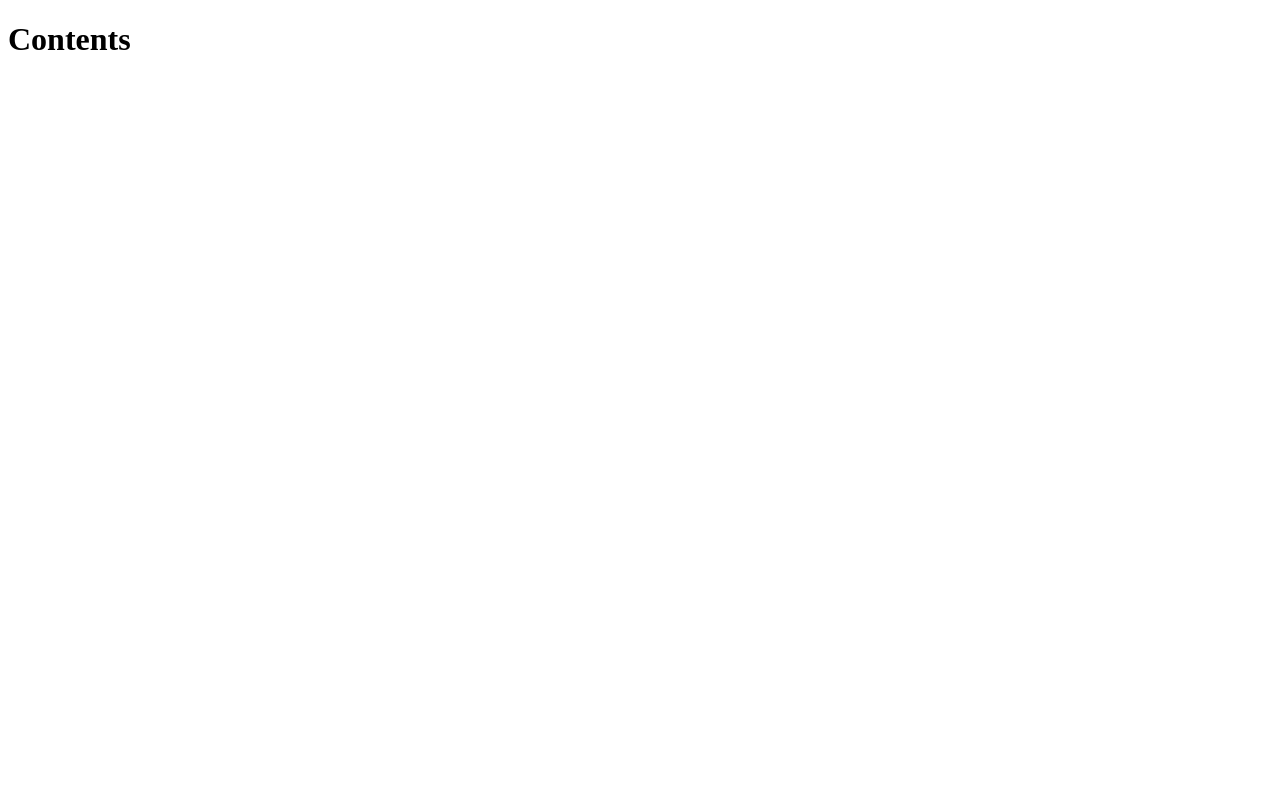
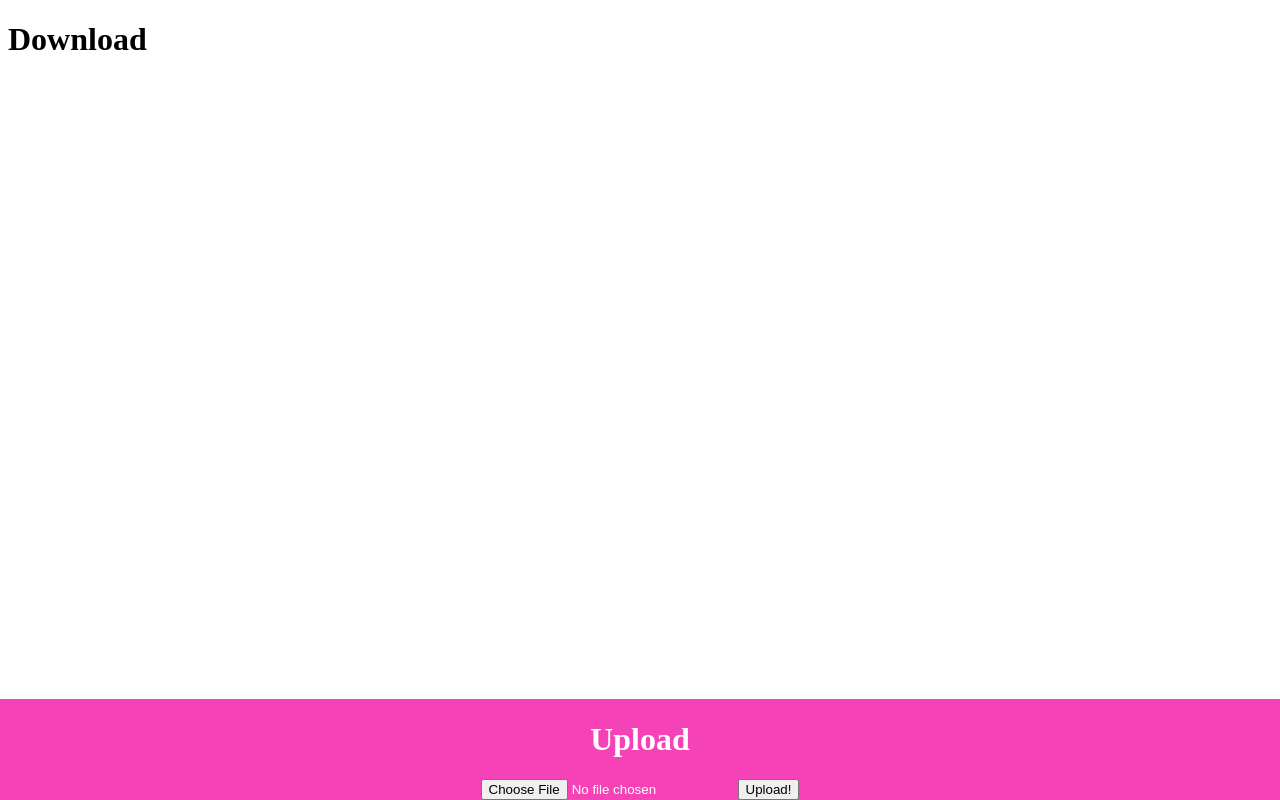
Before and after one commit to nguyenmanhthao996tn/FileUploadDownloadBrowser, a website: page index.html in a window 1280 px wide. Drawn offline with Linux system fonts and the light colour scheme.

Commit message:
Update: Add upload file feature on homepage

```diff
--- a/index.html
+++ b/index.html
@@ -7,9 +7,20 @@
     <meta http-equiv="X-UA-Compatible" content="ie=edge">
     <title>Download</title>
 </head>
+<style>
+    .footer {
+        position: fixed;
+        left: 0;
+        bottom: 0;
+        width: 100%;
+        background-color: #f542b6;
+        color: white;
+        text-align: center;
+    }
+</style>
 
 <body>
-    <h1>Contents</h1>
+    <h1>Download</h1>
     <ul id="menu">
         <!--
         <li><a href="#">Something1</a></li>
@@ -17,6 +28,14 @@
         <li><a href="#">Something3</a></li>
         <li><a href="#">Something4</a></li> -->
     </ul>
+
+    <div class="footer">
+        <h1>Upload</h1>
+        <form ref='uploadForm' id='uploadForm' action='/upload' method='post' encType="multipart/form-data">
+            <input type="file" name="sampleFile" />
+            <input type='submit' value='Upload!' />
+        </form>
+    </div>
 </body>
 
 </html>
--- a/package.json
+++ b/package.json
@@ -12,6 +12,7 @@
   "dependencies": {
     "express": "^4.16.4",
     "jsdom": "^13.0.0",
-    "npm": "^6.4.1"
+    "npm": "^6.4.1",
+    "express-fileupload": "^1.1.5"
   }
 }
```
Also changed, not shown: app.js (+18 -0 lines), uploaded.html (added, +24 -0 lines), uploads/.txt (added).
